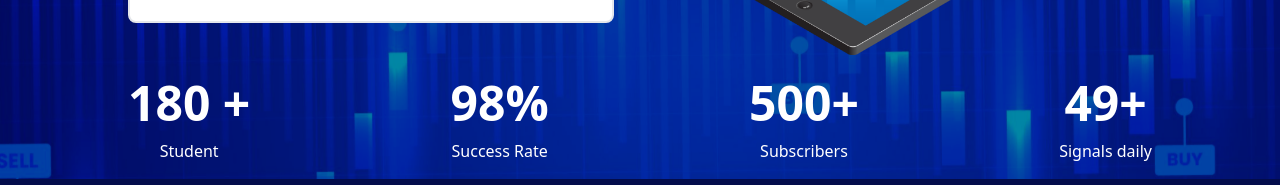
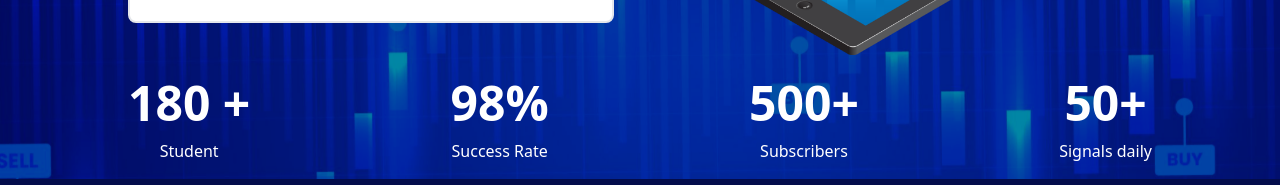
Before and after one commit to Nanocodes-Programming/forex-bang-frontend, a React (Create React App) app: page / in a window 1280 px wide. Shown: the part 1697-1882 px from the top of the page. Built offline with nearby package versions, Linux system fonts and the light colour scheme.

Commit message:
changes done

```diff
--- a/src/components/ScrollCounter.jsx
+++ b/src/components/ScrollCounter.jsx
@@ -30,7 +30,7 @@ const ScrollCounter = () => {
         </aside>
         <aside>
           <h1 className="text-5xl mb-3 font-bold">
-            {viewPortEntered && <CountUp end={50} duration={5} />}+
+            {viewPortEntered && <CountUp end={50} duration={2} />}+
           </h1>
           <p>Signals daily</p>
         </aside>
```
